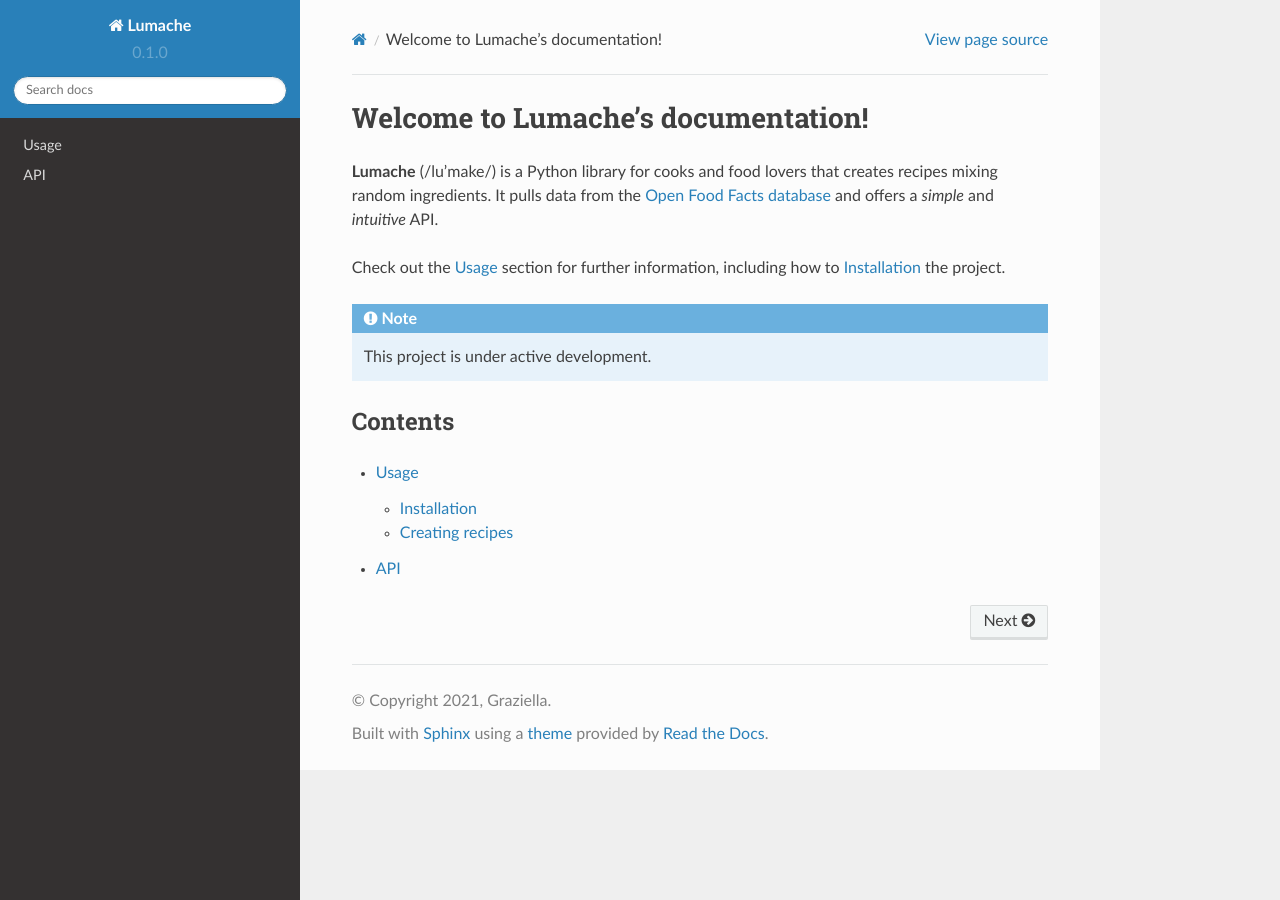
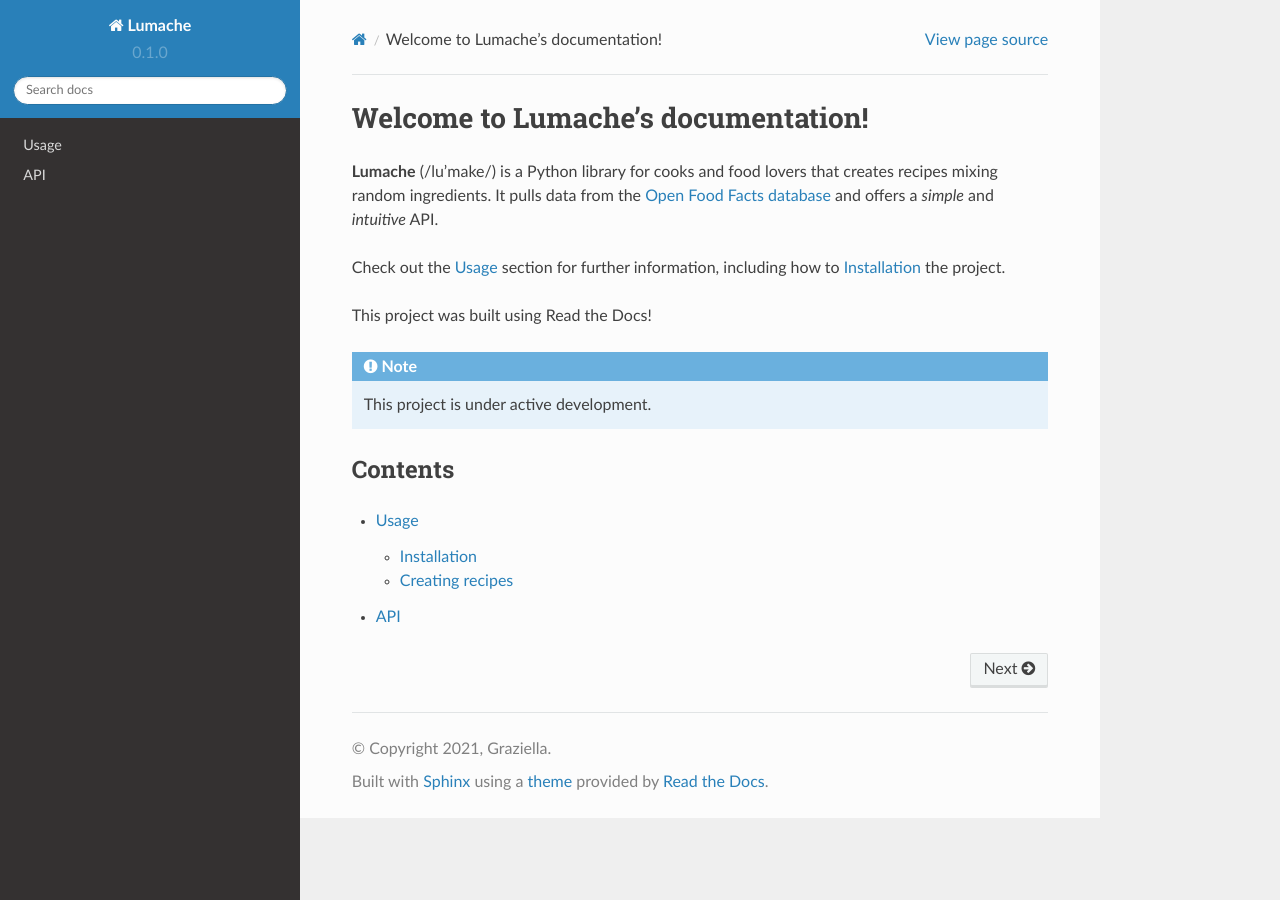
Before and after one commit to rsaltus/rtd_tutorial, a Sphinx documentation site: the page built from docs/source/index.rst, in a window 1280 px wide. Built offline with Sphinx 7.4.7 and the Read the Docs theme 2.0.0, drawn with Linux system fonts in a browser that asks for light colours.

Commit message:
build test

```diff
--- a/docs/source/index.rst
+++ b/docs/source/index.rst
@@ -8,6 +8,8 @@ and offers a *simple* and *intuitive* API.
 
 Check out the :doc:`usage` section for further information, including
 how to :ref:`installation` the project.
+
+This project was built using Read the Docs!
 
 .. note::
 
```
